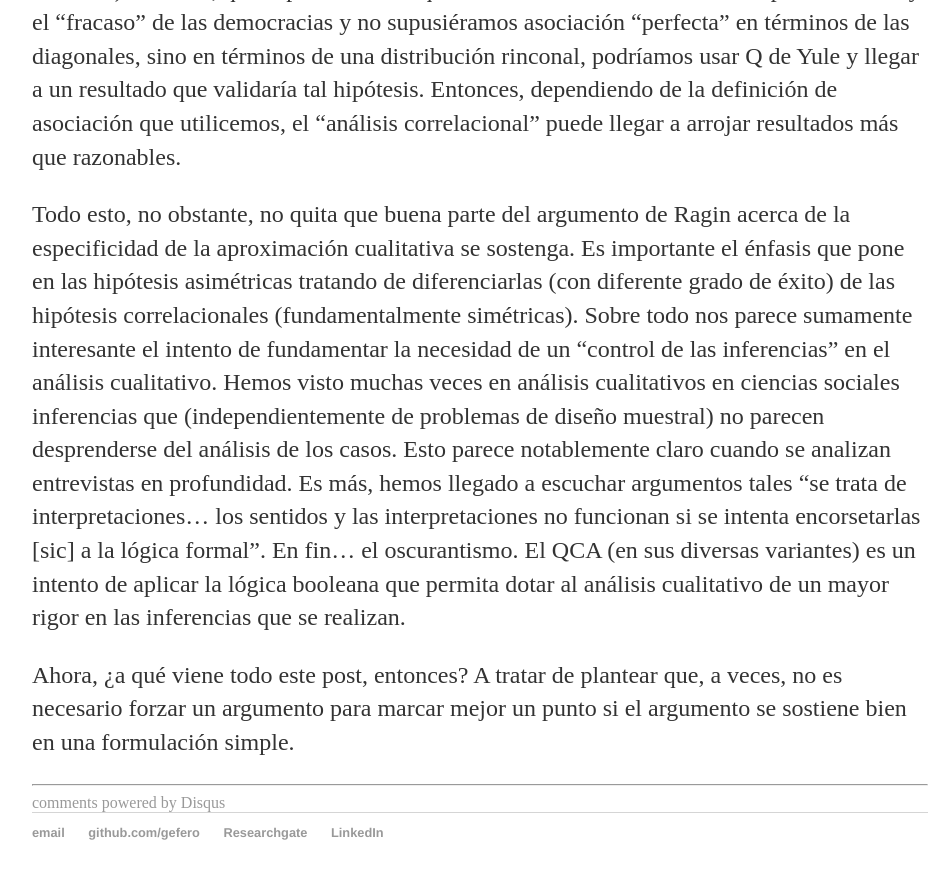
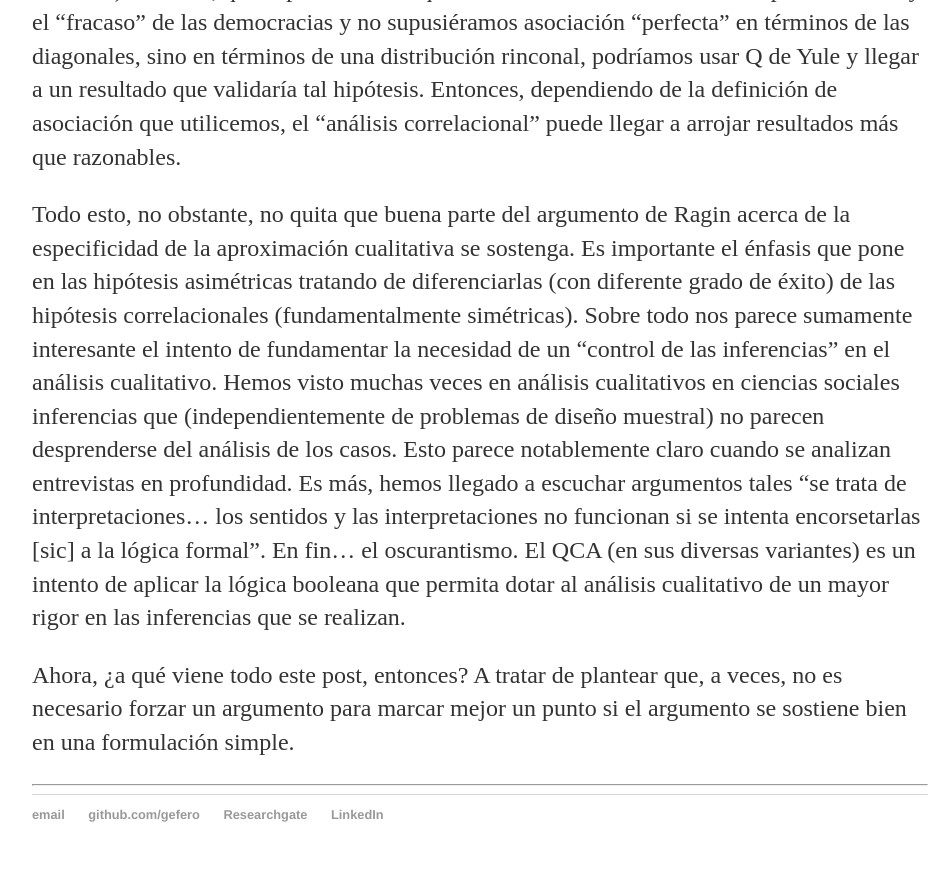
Before and after one commit to gefero/gefero.github.io, a Jekyll site: the page built from _posts/2018-08-17-qca.md, in a window 1280 px wide and 900 px high, scrolled down 2704 px. Shown: the top 879 px of the window, without its empty margins (160-1111 px from the left). Built offline with Jekyll 4.4.1, drawn with Linux system fonts in a browser that asks for light colours; comment, search, counter and statistics services are not loaded; part of the change alters nothing that is shown.

Commit message:
Update disqus.html

```diff
--- a/_includes/disqus.html
+++ b/_includes/disqus.html
@@ -1,13 +1,19 @@
+{% if site.disqus_short_name and page.comments != false %}
 <div id="disqus_thread"></div>
-    <script type="text/javascript">
-        /* * * CONFIGURATION VARIABLES: EDIT BEFORE PASTING INTO YOUR WEBPAGE * * */
-        var disqus_shortname = 'gefero'; // required: replace example with your forum shortname
-        /* * * DON'T EDIT BELOW THIS LINE * * */
-        (function() {
-            var dsq = document.createElement('script'); dsq.type = 'text/javascript'; dsq.async = true;
-            dsq.src = '//' + disqus_shortname + '.disqus.com/embed.js';
-            (document.getElementsByTagName('head')[0] || document.getElementsByTagName('body')[0]).appendChild(dsq);
-        })();
-    </script>
-    <noscript>Please enable JavaScript to view the <a href="http://disqus.com/?ref_noscript">comments powered by Disqus.</a></noscript>
-    <a href="http://disqus.com" class="dsq-brlink">comments powered by <span class="logo-disqus">Disqus</span></a>
+<script>
+ var disqus_shortname = '{{ site.disqus_short_name }}';
+ var disqus_config = function () {
+   // _config.yml should define the site's URL
+   this.page.url = '{{ site.url }}{{ page.url }}';
+   // Using an optional disqus_identifier variable, or the site.url + page.id combination
+   this.page.identifier = '{% if page.disqus_identifier %}{{ page.disqus_identifier}}{% else %}{{ site.url }}{{ page.id }}{% endif %}';
+ };
+ (function() {
+   var d = document, s = d.createElement('script');
+   s.src = '//' + disqus_shortname + '.disqus.com/embed.js';
+   s.setAttribute('data-timestamp', +new Date());
+   (d.head || d.body).appendChild(s);
+ })();
+</script>
+<noscript>Please enable JavaScript to view the <a href="https://disqus.com/?ref_noscript" rel="nofollow">comments powered by Disqus.</a></noscript>
+{% endif %}
```
